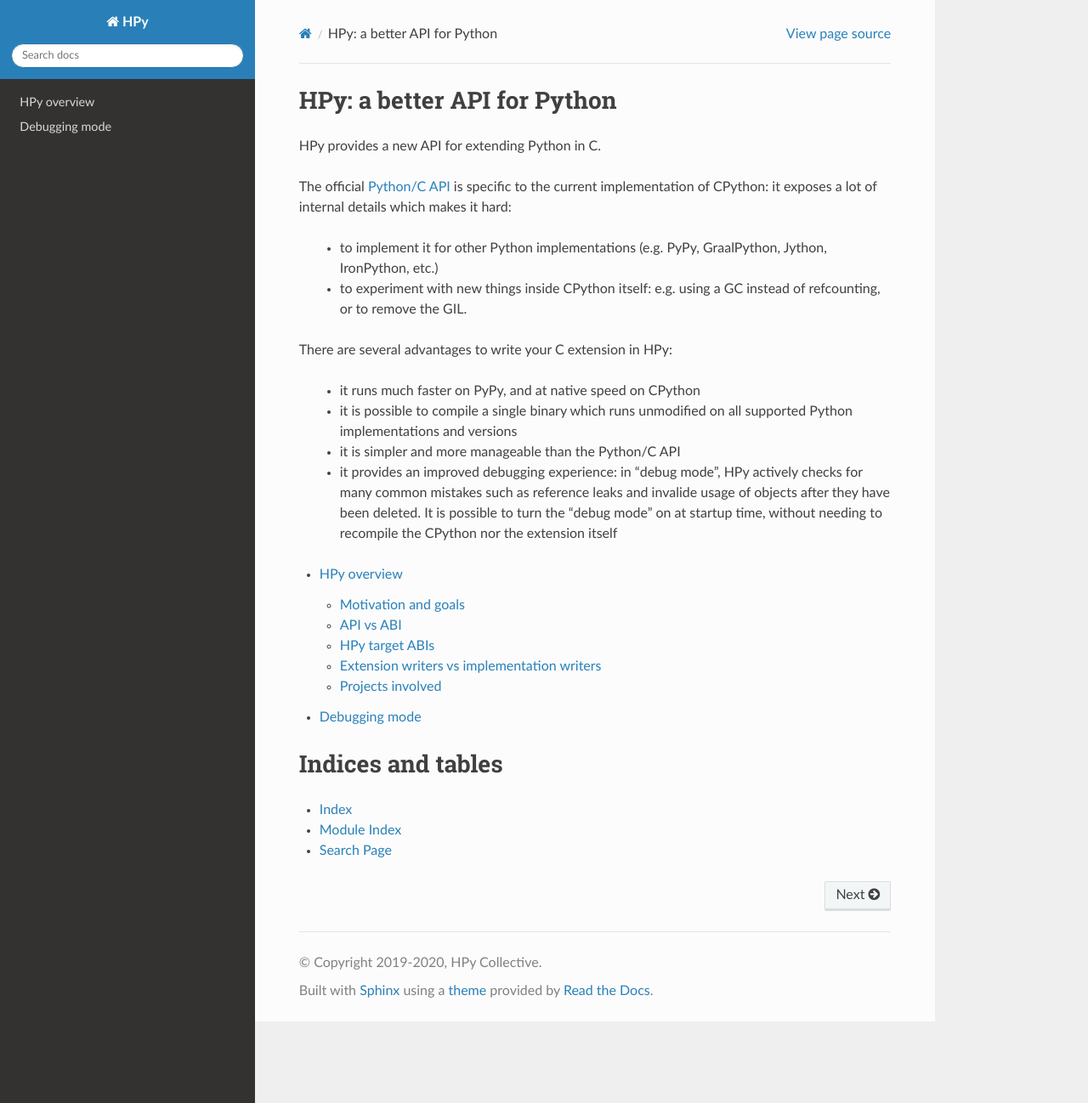
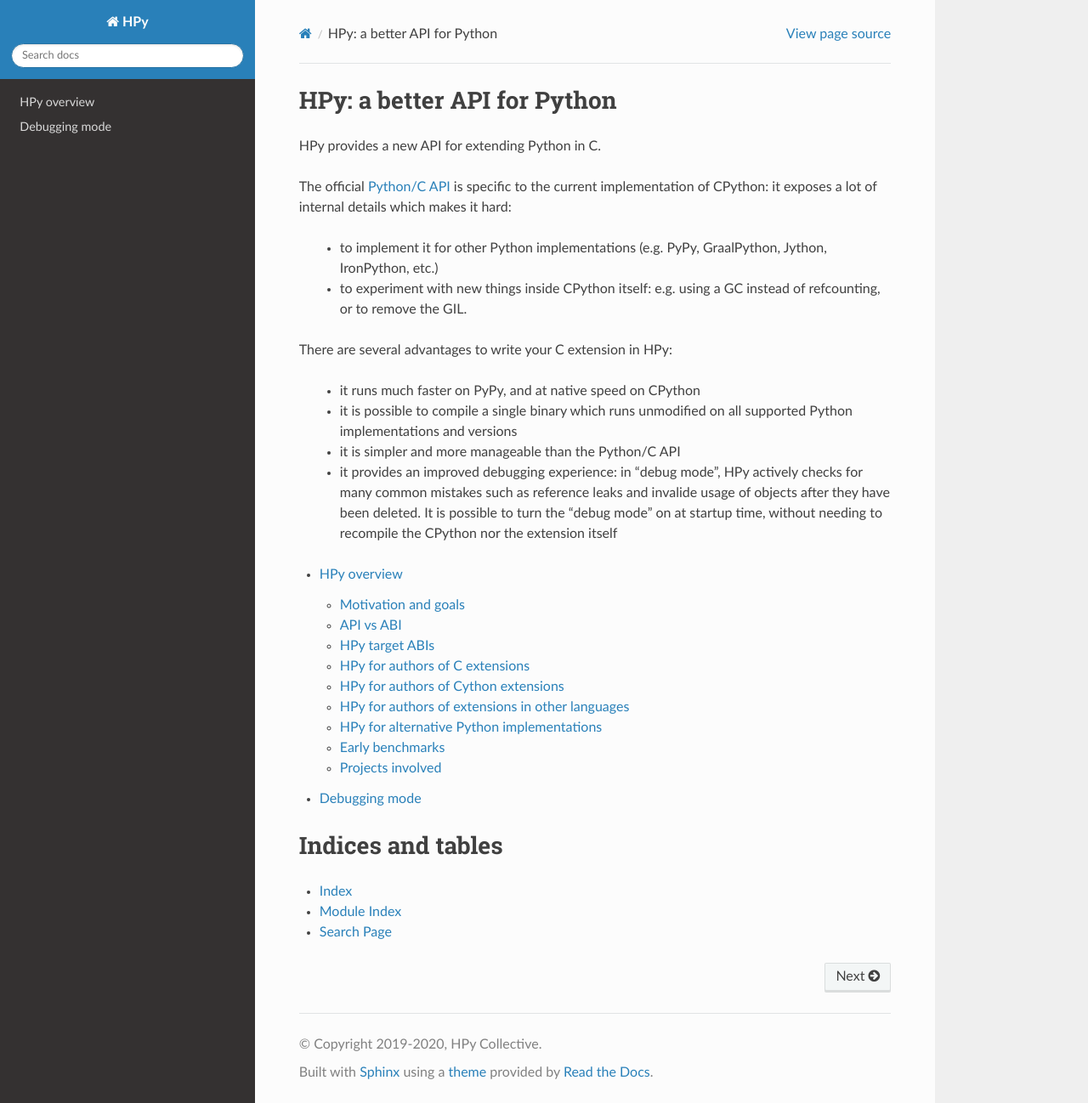
Before and after one commit to hpyproject/hpy, a Sphinx documentation site: the page built from docs/index.rst, in a window 1280 px wide and 1298 px high. Shown: the whole window at 85% size. Built offline with Sphinx 7.4.7 and the Read the Docs theme 2.0.0, drawn with Linux system fonts in a browser that asks for light colours; some of the changed lines change nothing that is shown.

Commit message:
more infos

```diff
--- a/docs/overview.rst
+++ b/docs/overview.rst
@@ -117,33 +117,103 @@
 different ABIs:
 
 CPython
+
   In this mode, HPy is implemented as a set of C macros and ``static inline``
   functions which translate the HPy API into the CPython API at compile
   time. The result is a compiled extension which is indistinguishable from a
-  "normal" one and can be distributed using all the standard tools. The ABI
-  tag is defined by the version of CPython which is used to compile it (e.g.,
-  ``cpython-37m``).
+  "normal" one and can be distributed using all the standard tools and will
+  run at the very same speed. The ABI tag is defined by the version of CPython
+  which is used to compile it (e.g., ``cpython-37m``),
 
-Universal
+HPy Universal
   As the name suggests, the HPy Universal ABI is designed to be loaded and
   executed by a variety of different Python implementations. Compiled
   extensions can be loaded unmodified on all the interpreters which supports
   it.  PyPy supports it natively.  CPython supports it by using the
-  ``hpy.universal`` package.  The ABI tag has not been formally defined yet,
-  but it will be something like ``hpy-1``, where ``1`` is the version of the
-  API.
+  ``hpy.universal`` package, and there is a small speed penalty compared to
+  the CPython ABI.  The ABI tag has not been formally defined yet, but it will
+  be something like ``hpy-1``, where ``1`` is the version of the API.
 
-Hybrid
+HPy Hybrid
   To allow an incremental transition to HPy, it is possible to use both HPy
   and Python/C API calls in the same extension. In this case, it is not
   possible to target the Universal ABI because the resulting compiled library
   also needs to be compatible with a specific CPython version.. The ABI tag
   will be something like ``hpy-1_cpython-37m``.
 
+Moreover, each alternative Python implementation could decide to implement its
+own non-universal ABI if it makes sense for them. For example, a hypotetical
+project *DummyPython* could decide to ship its own ``hpy.h`` which implements
+the HPy API but generates a DLL which targets the DummyPython ABI.
+
+This means that to compile an extension for CPython, you can choose whether to
+target the CPython ABI or the Universal ABI. The advantage of the former is
+that it runs at the same speed, while the advantage of the latter is that you
+can distribute a single binary, although with a small speed penalty on
+CPython.  Obviously, nothing stops you to compile and distribute both
+versions: this is very similar to what most projects are already doing, since
+they automatically compile and distribute extensions for many different
+CPython versions.
 
 
-Extension writers vs implementation writers
---------------------------------------------
+HPy for authors of C extensions
+--------------------------------
+
+If you are writing a Python extension in C, you are a consumer of the HPy
+API. There are two big advantages in using HPy instead of the old Python/C
+API:
+
+  - Speed on PyPy and other alternative implementations: according to early
+    :ref:`benchmarks`, an extension written in HPy can be ~3x faster than the
+    equivalent extenson writting in Python/C.
+
+  - Improved debugging: when you load extensions in :ref:`debugging mode`,
+    many common mistakes are checked and reported automatically.
+
+  - Universal binaries: you can choose to distribute only Universal ABI
+    binaries. This comes with a small speed penalty con CPython, but for
+    non-performance critical libraries it might still be a good tradeoff.
+
+
+HPy for authors of Cython extensions
+------------------------------------
+
+If you use Cython, you can't use HPy directly. The plan is to write a Cython
+backend which emits HPy code instead of Python/C code: once this is done, you
+will get the benefits of HPy automatically.
+
+
+HPy for authors of extensions in other languages
+-------------------------------------------------
+
+On the API side, HPy is designed with C in mind, so it is not directly useful
+if you want to write an extension in a language different than C.
+
+However, Python bindings for other languages could decide to target the HPy
+Universal ABI instead of the CPython ABI, and generate extensions which can be
+loaded seamlessly on all Python implementations which supports it.  This is
+the route taken for example by Rust (XXX put a link?).
+
+
+HPy for alternative Python implementations
+-------------------------------------------
+
+If you are writing an alternative Python implementation, there is a good
+chance that you already know how painful it is to support the Python/C
+API. HPy is designed to be both faster and easier to implement!
+
+You have two choices:
+
+  - support the Universal ABI: in this case, you just need to export the
+    needed functions and to add a hook to ``dlopen()`` the desired libraries
+
+  - use a custom ABI: in this case, you have to write your own replacement for
+    ``hpy.h`` and recompile the C extensions with it.
+
+
+
+Early benchmarks
+-----------------
 
 Projects involved
 -----------------
```
